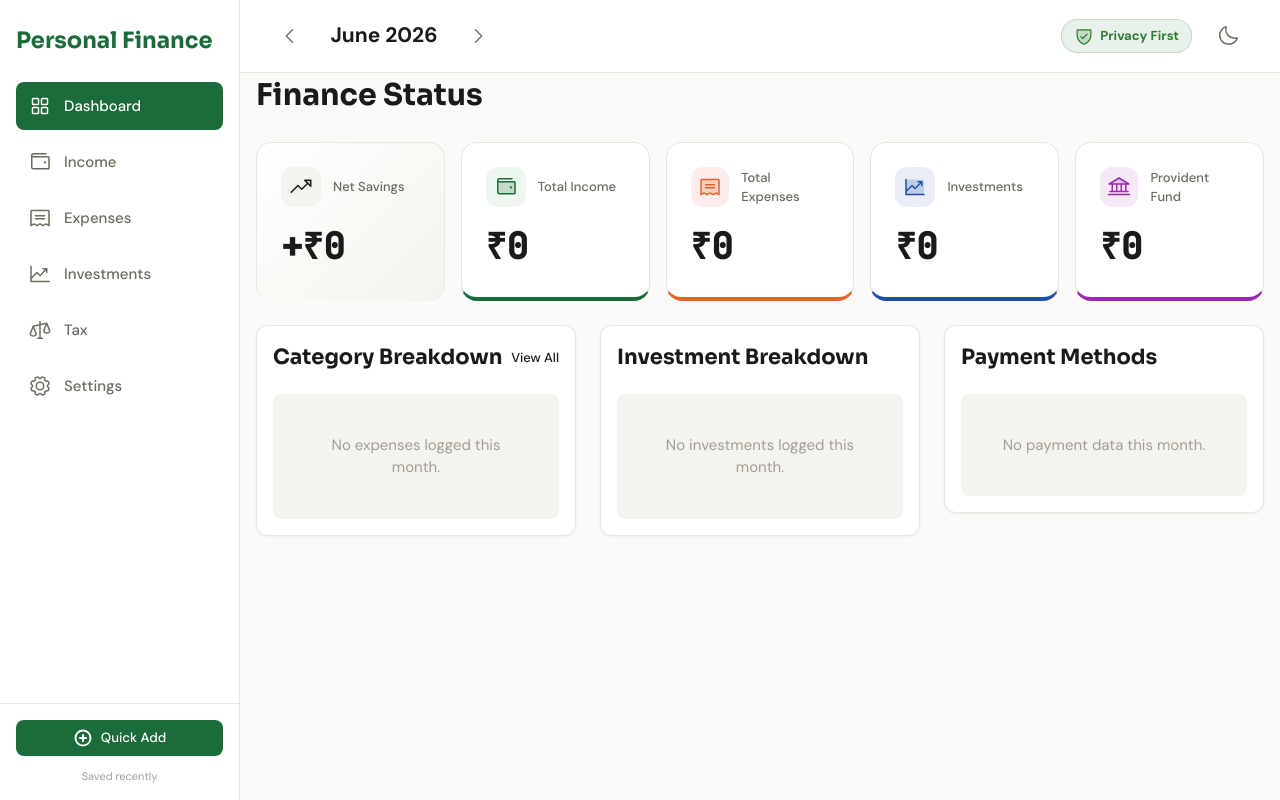
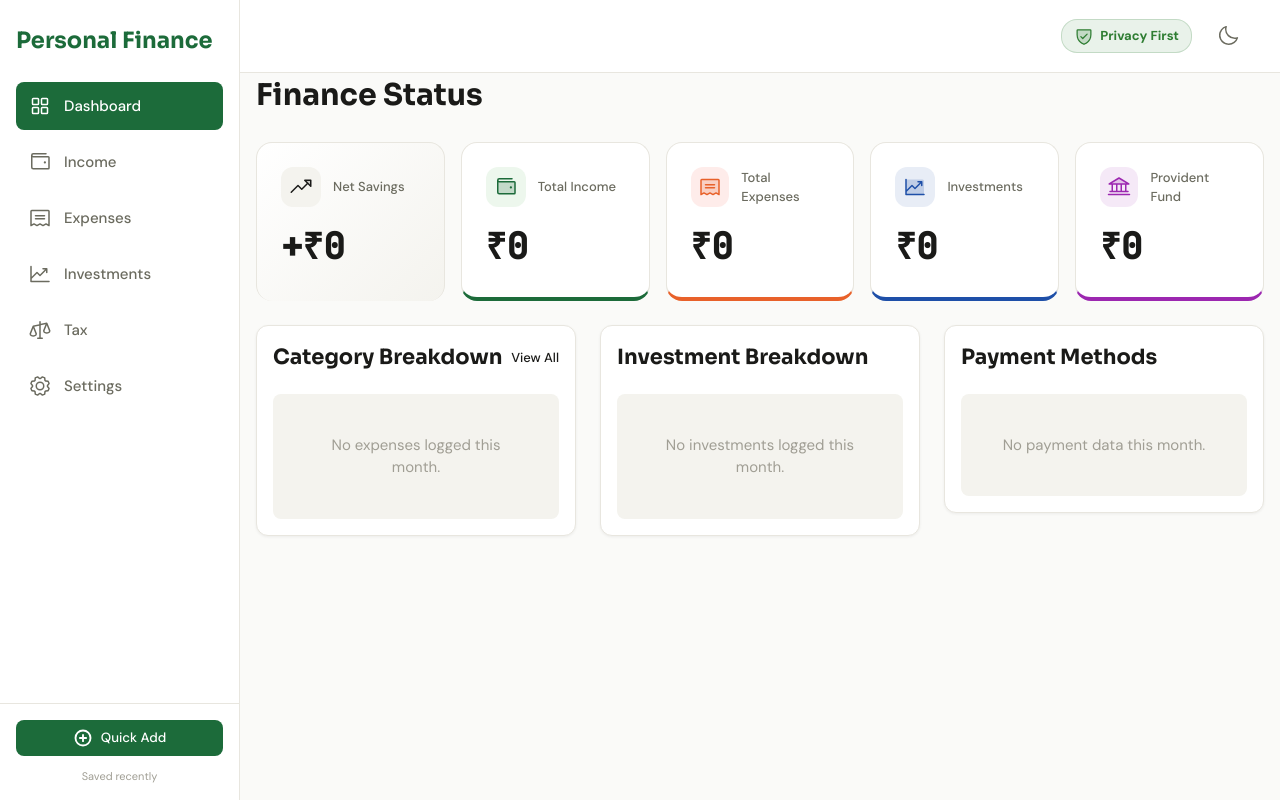
Before and after one commit to AnkeethV/Personal_Finance, a React (Vite) app: page / in a window 1280 px wide. Built offline with nearby package versions, Linux system fonts and the light colour scheme.

Commit message:
Dashboard Month Selection Fix

```diff
--- a/src/components/TopBar.jsx
+++ b/src/components/TopBar.jsx
@@ -1,10 +1,12 @@
 import { CaretLeft, CaretRight, Moon, Sun, ShieldCheck } from '@phosphor-icons/react';
+import { useLocation } from 'react-router-dom';
 import { storage } from '../utils/storage';
 import { useAppContext } from '../context/AppContext';
 import './TopBar.css';
 
 export default function TopBar({ toggleTheme, isDark }) {
   const { activeMonth, setActiveMonth } = useAppContext();
+  const location = useLocation();
 
   // Helper to display nicely
   const displayMonth = new Date(activeMonth + '-01').toLocaleDateString('en-IN', {
@@ -26,7 +28,7 @@ export default function TopBar({ toggleTheme, isDark }) {
 
   return (
     <div className="topbar">
-      <div className="month-selector">
+      <div className="month-selector" style={{ visibility: location.pathname === '/' ? 'hidden' : 'visible' }}>
         <button className="icon-btn" onClick={handlePrevMonth}><CaretLeft size={20} /></button>
         <span className="current-month font-display">{displayMonth}</span>
         <button className="icon-btn" onClick={handleNextMonth}><CaretRight size={20} /></button>
--- a/src/pages/Expenses.jsx
+++ b/src/pages/Expenses.jsx
@@ -201,7 +201,7 @@ export default function Expenses() {
             <span style={{ fontWeight: '500', color: 'var(--text-secondary)' }}>
               Monthly Budget: <span className="font-mono">{formatCurrency(budget * 100)}</span>
             </span>
-            <span style={{ fontWeight: '600', color: totalExpense > budget * 100 ? 'var(--error)' : 'var(--text-primary)' }}>
+            <span style={{ fontWeight: '600', color: 'var(--error)' }}>
               {totalExpense > budget * 100
                 ? `${Math.round(((totalExpense - budget * 100) / (budget * 100)) * 100)}% Exceeded`
                 : `${Math.round((totalExpense / (budget * 100)) * 100)}% Used`
```
